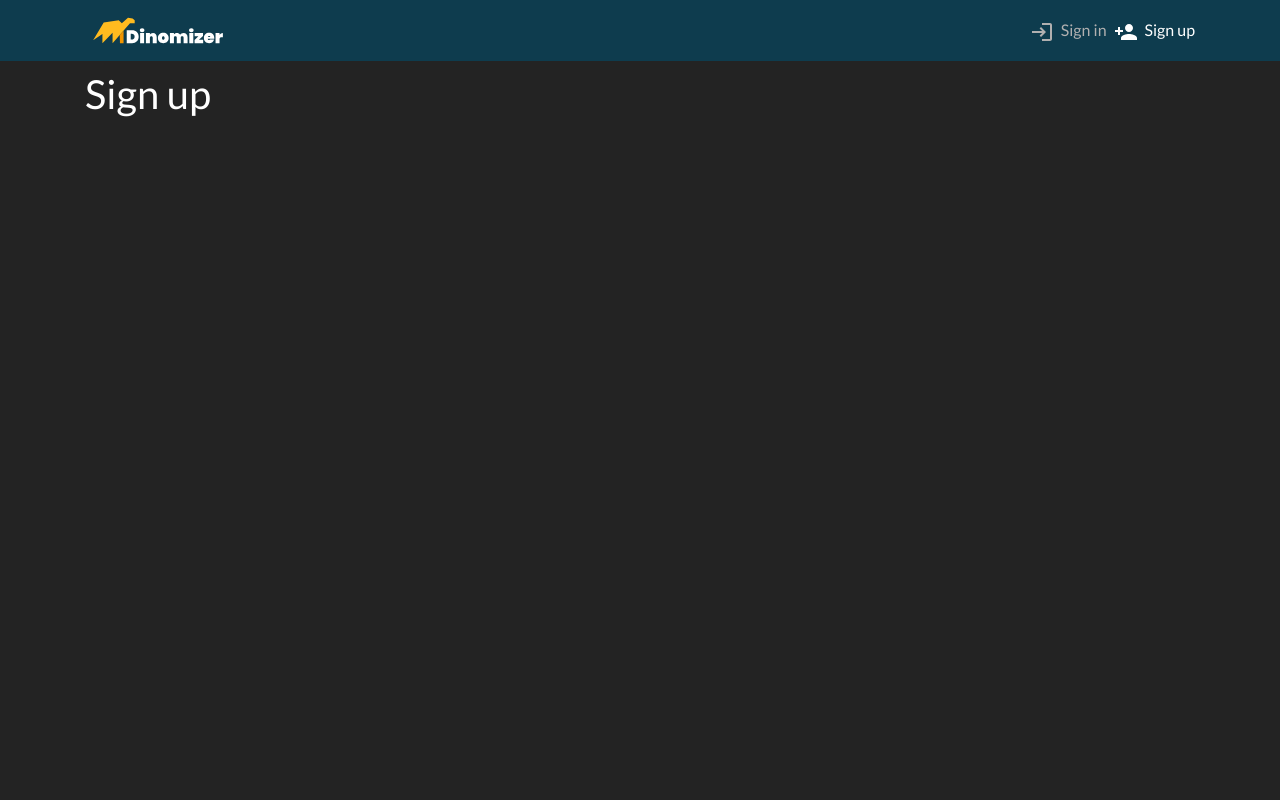
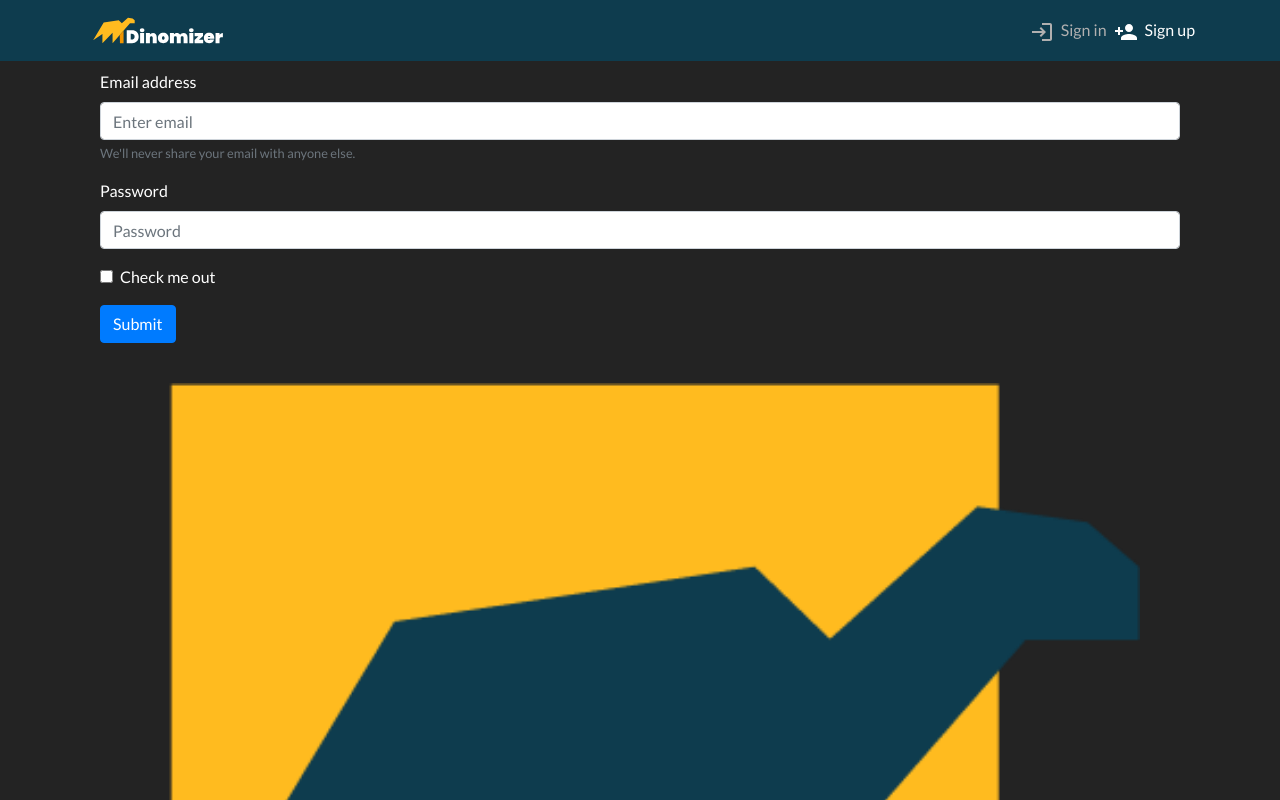
Before and after one commit to fabi8bit/dinomizer_react_pp5, a React (Create React App) app: page /signup in a window 1280 px wide. Shown: the top 800 px of the page. Built offline with nearby package versions, Linux system fonts and the light colour scheme.

Commit message:
Add SignUpForm form and style file SignInUpForm.css

```diff
--- a/src/App.js
+++ b/src/App.js
@@ -2,6 +2,9 @@ import { Container } from "react-bootstrap";
 import styles from "./App.module.css";
 import NavBar from "./components/NavBar";
 import { Route, Switch } from "react-router-dom";
+import "./api/axios.Defaults";
+import SignUpForm from "./pages/auth/SignUpForm";
+
 
 
 function App() {
@@ -11,7 +14,7 @@ function App() {
       <Container className={styles.Main}>
         <Switch>
           <Route exact path="/signin" render={() => <h1>Sign in</h1>}/>
-          <Route exact path="/signup" render={() => <h1>Sign up</h1>}/>
+          <Route exact path="/signup" render={() => <SignUpForm/>}/>
           <Route render={() => <p>Oh Oh! This page doesn't exists</p>}/>
           </Switch>
 
--- /dev/null
+++ b/src/api/axios.Defaults.js
@@ -0,0 +1,8 @@
+import axios from "axios";
+
+axios.defaults.baseURL = "https://dinomizer-api-391f3ee03dea.herokuapp.com/";
+axios.defaults.headers.post["Content-Type"] = "multipart/form-data";
+axios.defaults.withCredentials = true;
+
+export const axiosReq = axios.create();
+export const axiosRes = axios.create();
--- /dev/null
+++ b/src/pages/auth/SignUpForm.js
@@ -0,0 +1,58 @@
+import React from "react";
+import { Button, Col, Container, Form, Image, Row } from "react-bootstrap";
+import logo from "../../assets/dm-logo-orig-white-txt.png";
+import styles from "../../styles/SignInUpForm.module.css"
+
+
+const SignUpForm = () => {
+  return (
+    <Row>
+      <Col sm={12}>
+        <Container>
+          <Form>
+            <Form.Group controlId="formBasicEmail">
+              <Form.Label>Email address</Form.Label>
+              <Form.Control
+                type="email"
+                placeholder="Enter email"
+              />
+              <Form.Text className="text-muted">
+                We'll never share your email with anyone else.
+              </Form.Text>
+            </Form.Group>
+
+            <Form.Group controlId="formBasicPassword">
+              <Form.Label>Password</Form.Label>
+              <Form.Control
+                type="password"
+                placeholder="Password"
+              />
+            </Form.Group>
+            <Form.Group controlId="formBasicCheckbox">
+              <Form.Check
+                type="checkbox"
+                label="Check me out"
+              />
+            </Form.Group>
+            <Button
+              variant="primary"
+              type="submit"
+            >
+              Submit
+            </Button>
+          </Form>
+        </Container>
+      </Col>
+      <Col>
+        <Container>
+          <Image
+          className={styles.FillerImage}
+            src={logo}
+          />
+        </Container>
+      </Col>
+    </Row>
+  );
+};
+
+export default SignUpForm;
--- /dev/null
+++ b/src/styles/SignInUpForm.module.css
@@ -0,0 +1,6 @@
+.FillerImage {
+    object-fit: cover;
+    height: 100%;
+    width: 100%;
+    padding: 40px;
+  }
```
Also changed, not shown: src/assets/dm-logo-orig-white-txt.png (added).
